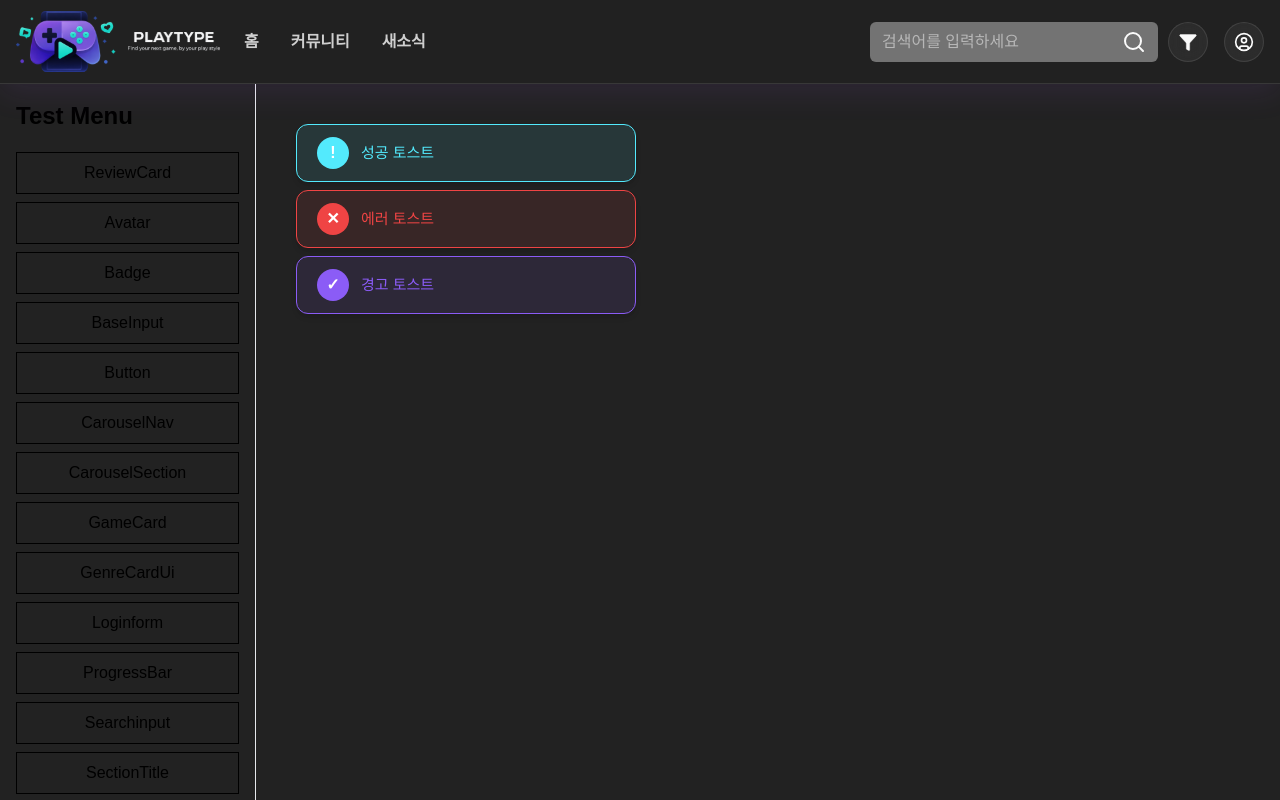
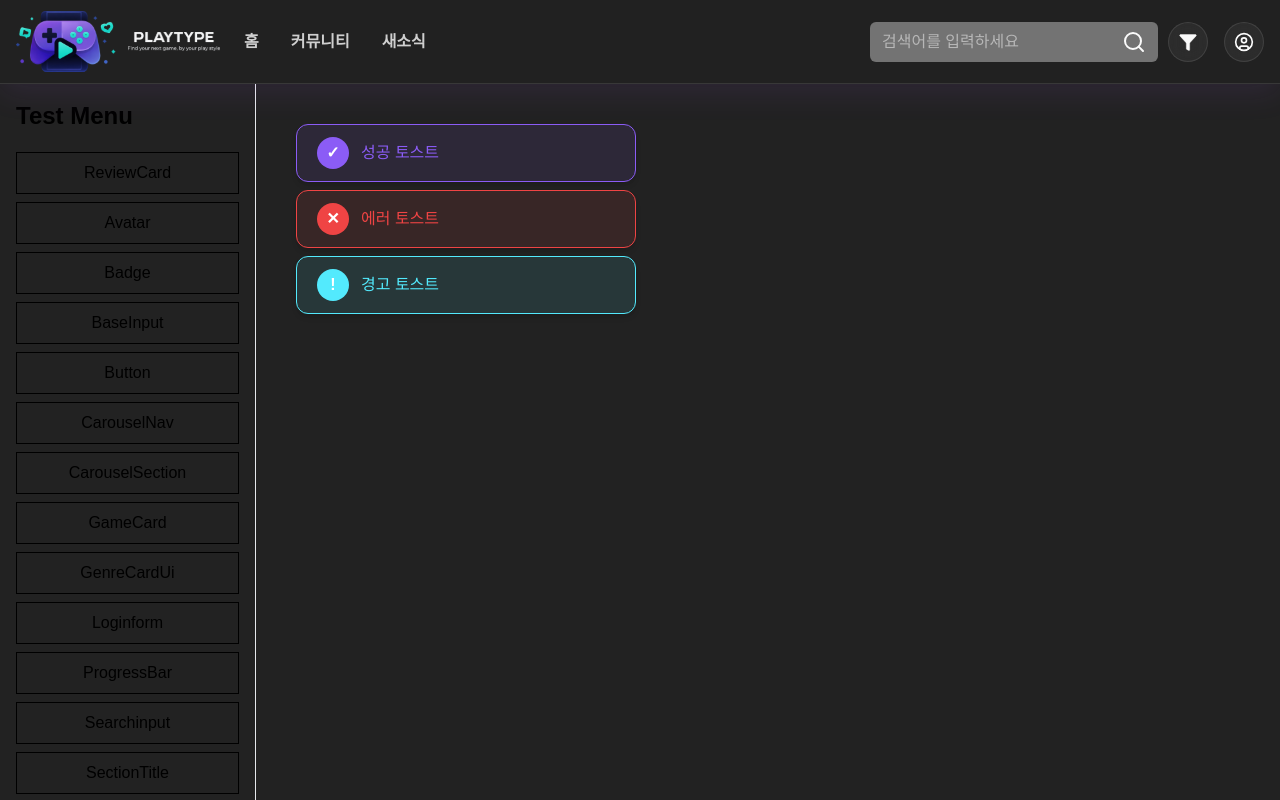
Before and after one commit to oz-union-14-team1/oz-union-fe-14-team1, a Next.js app: page /test/toast in a window 1280 px wide. Shown: the top 800 px of the page. Built offline with nearby package versions, Linux system fonts and the light colour scheme.

Commit message:
refactor: 토스트 컴포넌트 cva 및 테일윈드 스타일 변수 적용 (#99)

```diff
--- a/src/components/common/toast/Toast.tsx
+++ b/src/components/common/toast/Toast.tsx
@@ -1,50 +1,58 @@
-type ToastVariant = 'error' | 'success' | 'warning'
+import { cva, VariantProps } from 'class-variance-authority'
 
-export interface ToastProps {
-  type: ToastVariant
+import { cn } from '@/utils'
+
+type ToastType = 'success' | 'warning' | 'error'
+
+const TOAST_ICON: Record<ToastType, string> = {
+  success: '✓',
+  warning: '!',
+  error: '✕',
+} as const
+
+const TOAST_ICON_BG_COLOR: Record<ToastType, string> = {
+  success: 'bg-toast-success',
+  warning: 'bg-toast-warning',
+  error: 'bg-toast-error',
+} as const
+
+const ToastVariant = cva(
+  cn(
+    'flex w-fit min-w-85 items-center gap-3 rounded-xl border px-5 py-3 shadow-md'
+  ),
+  {
+    variants: {
+      type: {
+        success:
+          'bg-toast-success/10 border border-toast-success  text-toast-success',
+        warning:
+          'bg-toast-warning/10 border border-toast-warning text-toast-warning',
+        error: 'bg-toast-error/10 border border-toast-error text-toast-error',
+      },
+    },
+  }
+)
+
+export interface ToastProps extends VariantProps<typeof ToastVariant> {
+  type: ToastType
   message: string
 }
 
-const TOAST_VARIANTS: Record<
-  ToastVariant,
-  { container: string; iconBg: string; icon: string }
-> = {
-  error: {
-    container:
-      'bg-[var(--color-toast-error)]/10 border-[var(--color-toast-error)] text-[var(--color-toast-error)]',
-    iconBg: 'bg-[var(--color-toast-error)]',
-    icon: '✕',
-  },
-  success: {
-    container:
-      'bg-[var(--color-toast-warning)]/10 border-[var(--color-toast-warning)] text-[var(--color-toast-warning)]',
-    iconBg: 'bg-[var(--color-toast-warning)]',
-    icon: '!',
-  },
-  warning: {
-    container:
-      'bg-[var(--color-toast-success)]/10 border-[var(--color-toast-success)] text-[var(--color-toast-success)]',
-    iconBg: 'bg-[var(--color-toast-success)]',
-    icon: '✓',
-  },
-}
-
 const Toast = ({ type, message }: ToastProps) => {
-  const style = TOAST_VARIANTS[type]
-
   return (
-    <div
-      className={`flex w-fit min-w-[340px] items-center gap-3 rounded-xl border px-5 py-3 shadow-md ${style.container}`}
-    >
+    <div className={cn(ToastVariant({ type }))}>
       {/* 아이콘 영역 */}
       <div
-        className={`flex h-8 w-8 items-center justify-center rounded-full font-bold text-white ${style.iconBg} ${style.iconBg}`}
+        className={cn(
+          'flex h-8 w-8 items-center justify-center rounded-full font-bold text-white',
+          TOAST_ICON_BG_COLOR[type]
+        )}
       >
-        {style.icon}
+        {TOAST_ICON[type]}
       </div>
 
       {/* 메시지 영역 */}
-      <span className="text-[15px] font-medium">{message}</span>
+      <span className="text-base font-medium">{message}</span>
     </div>
   )
 }
```
